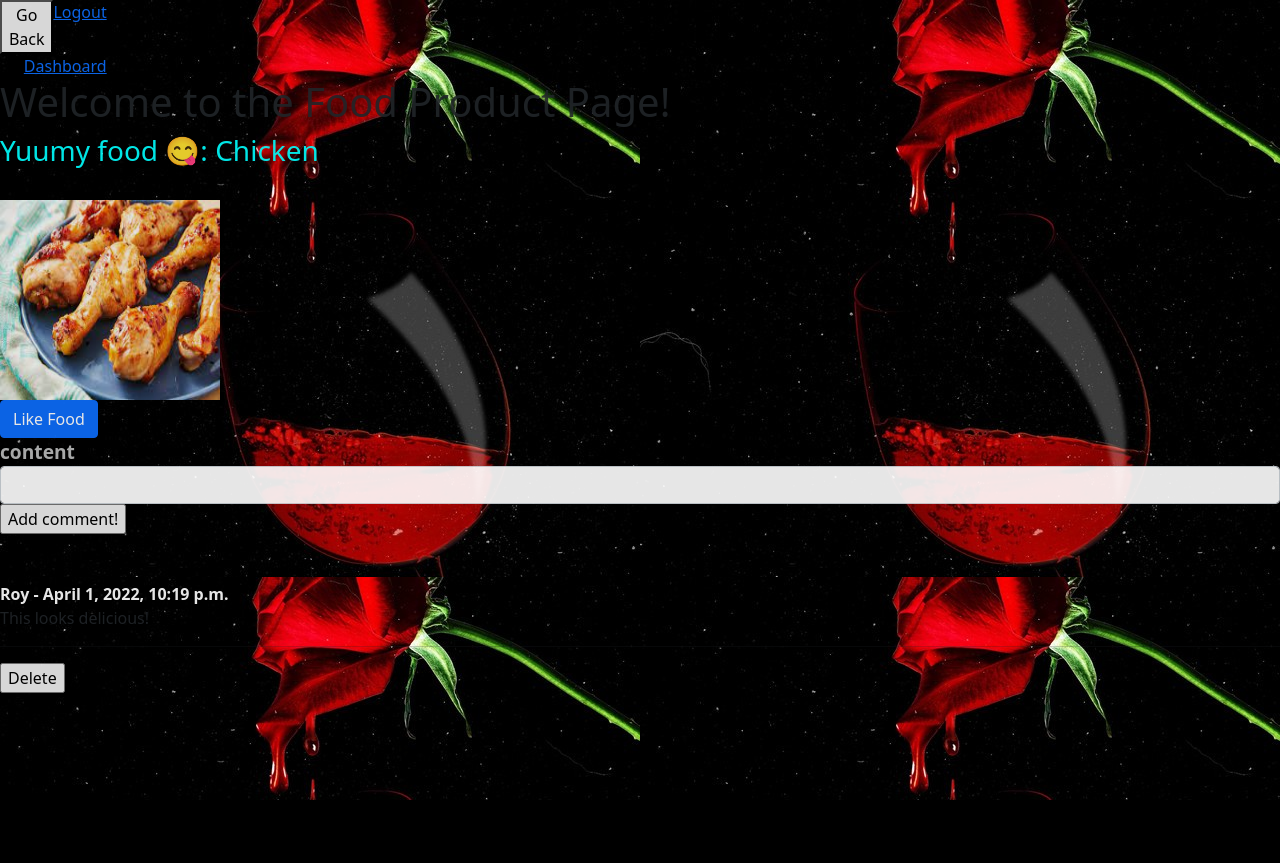
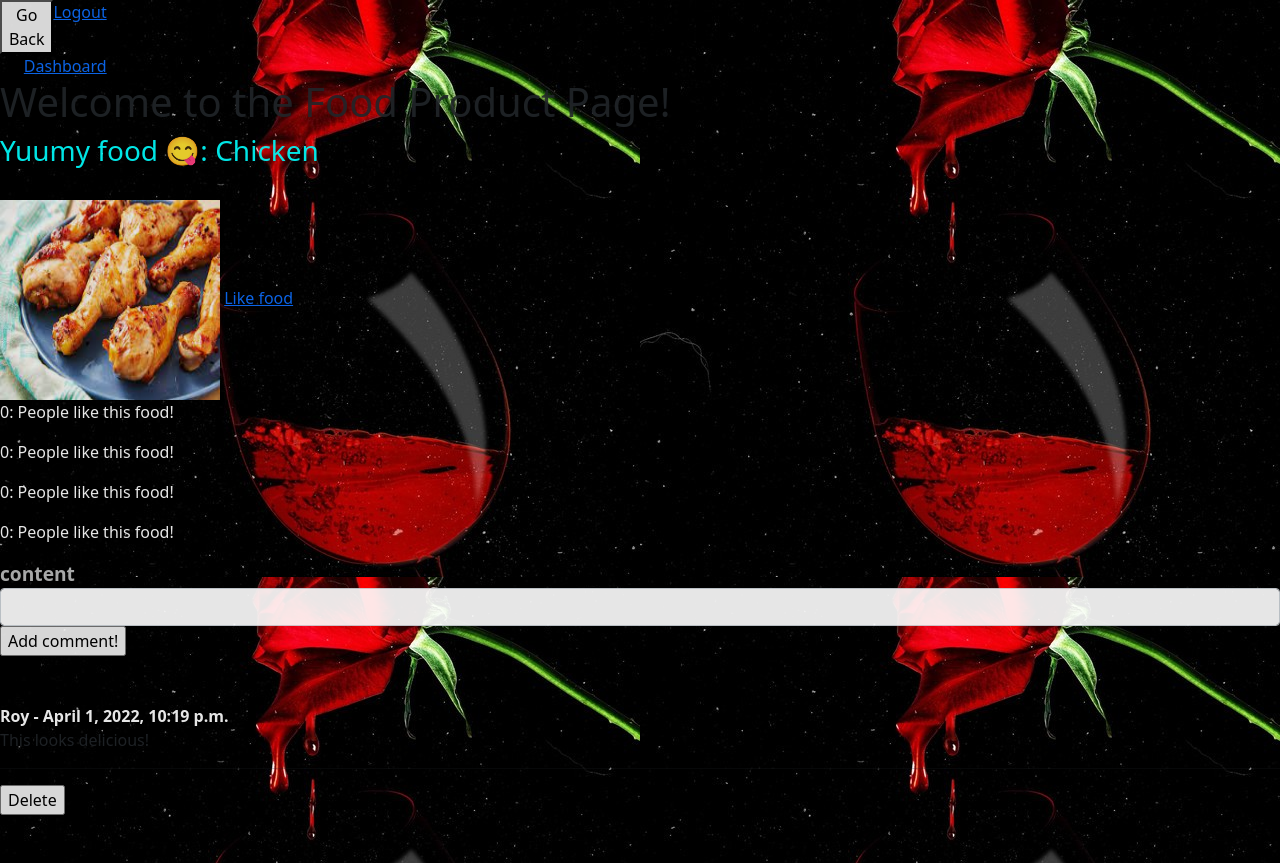
Before and after one commit to FutureVisions/food-review, a Django app: template accounts/templates/food.html in a window 1280 px wide. Before the commit the page ends 800 px from the top, so only its background shows below. Run offline with Django 3.2, Linux system fonts and the light colour scheme; the template is opened without the code that fills it: values that come from a table or form of the project are taken from there, others are empty; data comes from the database, SQL or seed files in the repository; both versions use the stored data as it was after the commit; parts of the project's set-up code (start-up, migrations or seed data) failed here and were passed over.

Commit message:
Added the like and unlike method

```diff
--- a/accounts/templates/food.html
+++ b/accounts/templates/food.html
@@ -18,10 +18,14 @@
     <h1>Welcome to the Food Product Page!</h1>
     <h3 style="color: aqua">Yuumy food 😋: {{food_product.title}}</h3><br>
     <img src="{{food_product.food_image.url}}" width="220px" height="200px">
-    <form action="" method="post">
-      {% csrf_token %}
-      <button type="submit", name="like_id", value="{{ food_product.id }}" class="btn btn-primary">Like Food</button>
-    </form>
+    {% if current_user in all_likes %}
+      <a href="/unlike/{{food_product.id}}">Unlike food</a>
+    {% else %}
+      <a href="/like/{{food_product.id}}">Like food</a>
+    {% endif %}
+    {% for each_food in all_food %}
+      <p style="color: white;">{{each_food.likes.count}}: People like this food!</p>
+    {% endfor %}
     <form action="/food/{{food_product.id}}/comment" method="POST">
       {% csrf_token %}
       <div>
--- a/accounts/urls.py
+++ b/accounts/urls.py
@@ -13,5 +13,6 @@ urlpatterns = [
     path('food/<int:food_id>', views.food, name='food'),
     path('food/<int:food_id>/comment', views.add_comment),
     path('food/<int:food_id>/<int:comment_id>/delete', views.delete_comment),
-    # path('like/<int:like_id>', views.like, name='like'),
+    path('like/<int:food_id>', views.like, name='like'),
+    path('unlike/<int:food_id>', views.unlike, name='unlike'),
 ]
--- a/main/settings.py
+++ b/main/settings.py
@@ -21,7 +21,7 @@ BASE_DIR = Path(__file__).resolve().parent.parent
 # SECURITY WARNING: keep the secret key used in production secret!
 
 from . import secret
-SECRET_KEY = secret.SECRET_KEY
+SECRET_KEY = secret.SECRETKEY
 
 # SECURITY WARNING: don't run with debug turned on in production!
 DEBUG = True
```
Also changed, not shown: accounts/views.py (+16 -5 lines), db.sqlite3.
